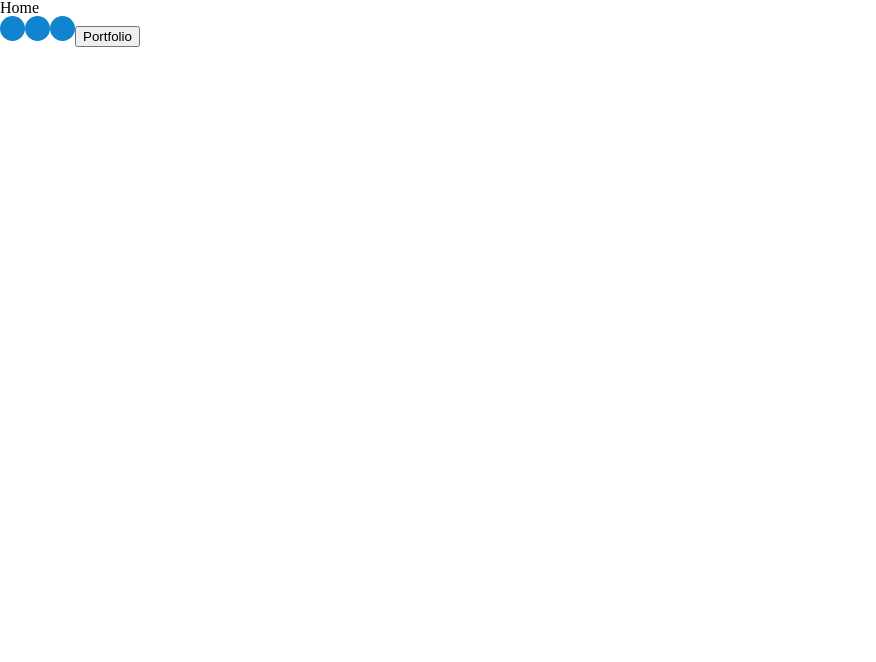
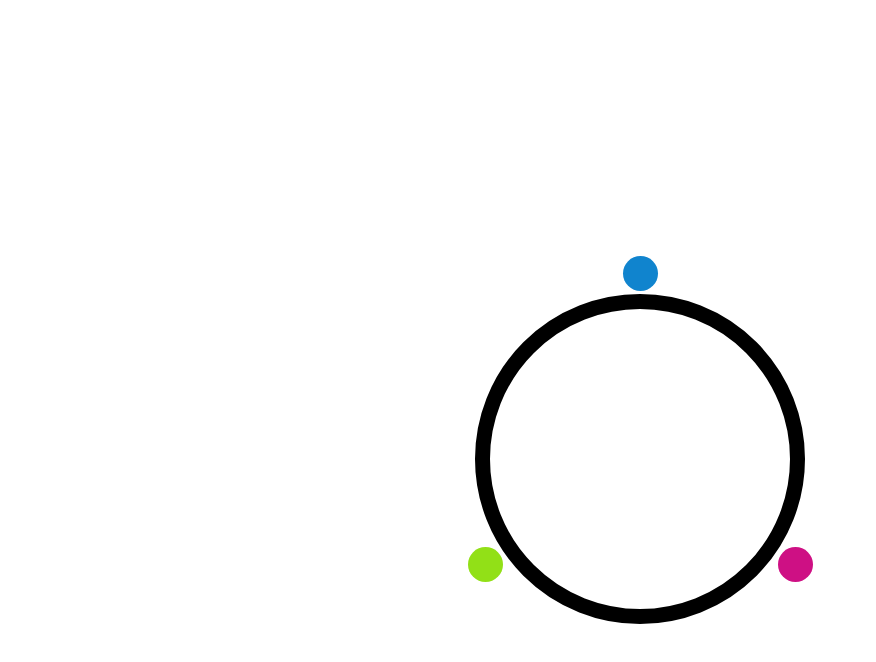
Before and after one commit to leonardmoses/leonardmoses-frontend, a Next.js app: page / in a window 1280 px wide. Shown: the top 662 px of the page, without its empty margins (0-876 px from the left). Built offline with nearby package versions, Linux system fonts and the light colour scheme.

Commit message:
created splash page logo circles. sized and positioned accurately. created Links out of circles. Links route to correct pages and back.

```diff
--- a/pages/Index.module.scss
+++ b/pages/Index.module.scss
@@ -1,10 +1,62 @@
 @import '../styles/Main.scss' ;
 
+.dot_container {
+  // background-color: black;
+  // height: 500px;
+  // width: 100%;
+  margin: 0 auto;
+  margin-top: 20%;
+  display: flex;
+  flex-direction: column;
 
-.dot {
-    height: 25px;
-    width: 25px;
-    background-color: $primary3;
+  .dot0_container {
+    // background-color: grey;
+    margin: 0 auto;
+    #dot0 {
+      height: 300px;
+      width: 300px;
+      border-radius: 50%;
+      display: inline-block;
+      background-color: white;
+      border: 15px black solid;
+
+    }
+  }
+
+  .dot {
+    height: 35px;
+    width: 35px;
     border-radius: 50%;
     display: inline-block;
+    cursor: pointer;
   }
+
+    .dot1_container {
+      // background-color: darkblue;
+      margin: 0 auto;
+      #dot1 {
+        background-color: $primary3;
+        margin: 0 auto;
+      }
+    }
+
+    .dot2_container {
+      // background-color: darkgreen;
+      margin: 0 auto;
+      #dot2 {
+        background-color: $secondary3;
+        margin: 0 auto;
+      }
+    }
+
+
+    .dot3_container {
+      // background-color: darkred;
+      margin: 0 auto;
+      #dot3 {
+        background-color: $tertiary3;
+        margin: 0 auto;
+      }
+    }
+
+}
--- a/pages/Portfolio.js
+++ b/pages/Portfolio.js
@@ -1,5 +1,6 @@
 import Link from "next/link"
 import { motion } from 'framer-motion'
+
 
 function Portfolio() {
     return (
--- a/pages/index.js
+++ b/pages/index.js
@@ -15,22 +15,68 @@ export default function Home() {
 
       <main>
 
+        {/*
         <motion.h1
           initial={{ x: -100 }}
           animate={{ x: 0 }}
         >Home</motion.h1>
+        */}
 
-        <motion.span className={styles.dot}
-          whileHover={{ scale: 2 }}
-        ></motion.span>
+        <div className={styles.dot_container}>
 
-        <motion.span className={styles.dot}
-          whileHover={{ scale: 2 }}
-          ></motion.span>
-        <motion.span className={styles.dot}
-          whileHover={{ scale: 2 }}
-        ></motion.span>
+          <div className={styles.dot1_container}>
 
+            <Link href="/Home">
+              <motion.span className={styles.dot} id={styles.dot1}
+              initial={{x:0 , y:-800 }}
+              animate={{x:0 , y: 0 }}
+              transition={{delay: 0.4 , type: 'spring' , stiffness: 100}}
+              ></motion.span>
+            </Link>
+          </div>
+
+          <motion.div className={styles.dot0_container}
+          initial={{x: 0 , y: 0}}
+          animate={{x: 0 , y: 0}}
+          >
+            <motion.span className={styles.dot0} id={styles.dot0}
+            initial={{x: 0 , y: 0}}
+            animate={{x: 0 , y: 0}}
+            ></motion.span>
+          </motion.div>
+
+          <motion.div className={styles.dot2_container}
+            initial={{x:-155, y:-80}}
+            animate={{x:-155, y:-80}}
+            transition={{delay:0}}
+            >
+            <Link href='/Portfolio'>
+              <motion.span className={styles.dot} id={styles.dot2}
+              initial={{x:-800 , y:800}}
+              animate={{x:0 , y:0}}
+              transition={{delay:0.4, type: 'spring' , stiffness: 100 }}
+              ></motion.span>
+            </Link>
+          </motion.div>
+
+          <motion.div className={styles.dot3_container}
+            initial={{x:155,y:-118}}
+            animate={{x:155,y:-118 /*y: -38 is default*/}}
+            transition={{delay:0}}
+          >
+            <Link href='/Resume'>
+              <motion.span className={styles.dot} id={styles.dot3}
+              initial={{x: 800 , y:800}}
+              animate={{x:0 , y:0}}
+              transition={{delay:0.4, type: 'spring' , stiffness: 100 }}
+              ></motion.span>
+            </Link>
+          </motion.div>
+
+        </div>
+
+
+        {/*
         <Link href='/Portfolio'><motion.button
           whileHover={{
             scale: 1.1,
@@ -39,9 +85,14 @@ export default function Home() {
 
           }}
         >Portfolio</motion.button></Link>
+        */}
 
       </main>
 
     </div>
   )
 }
+
+ {/* */}
+  {/* */}
+   {/* */}
```
Also changed, not shown: pages/Home.js (added, +26 -0 lines), pages/Resume.js (added, +26 -0 lines).
